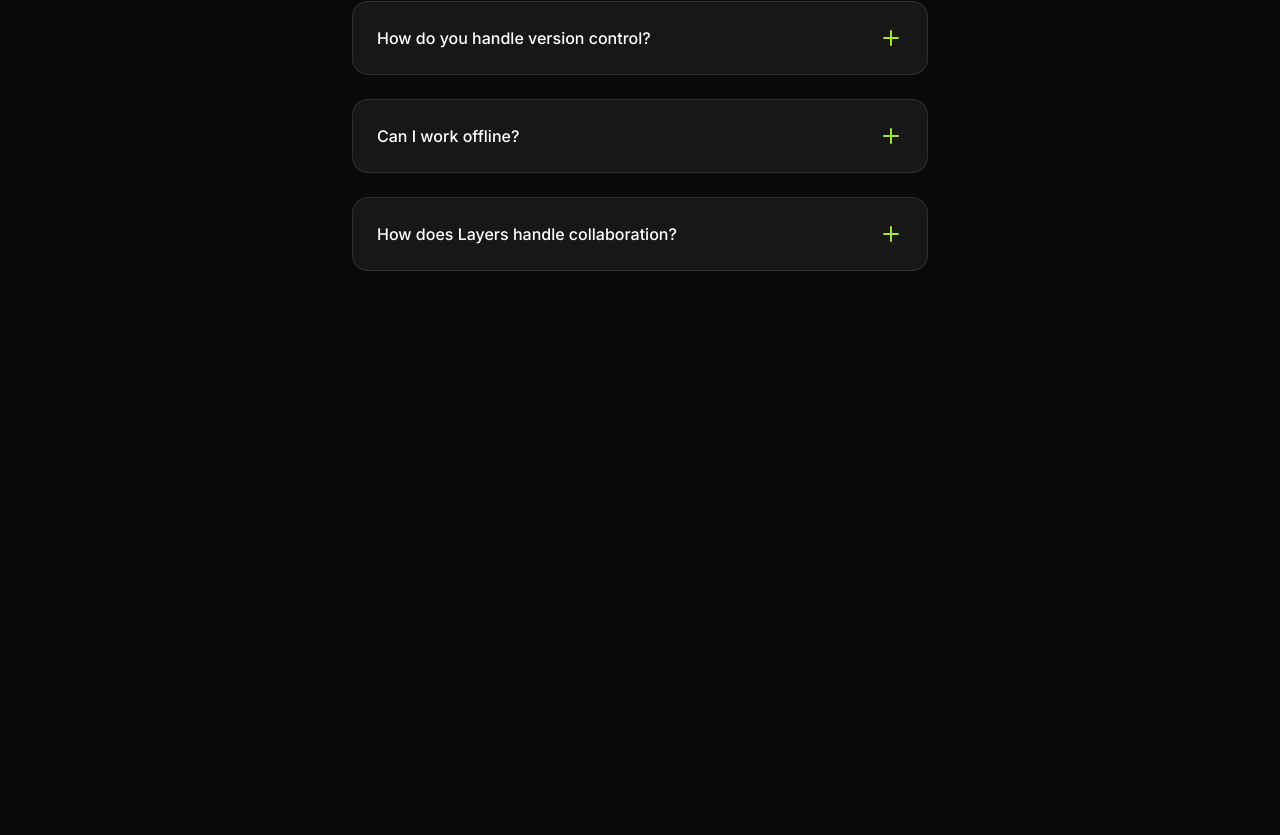
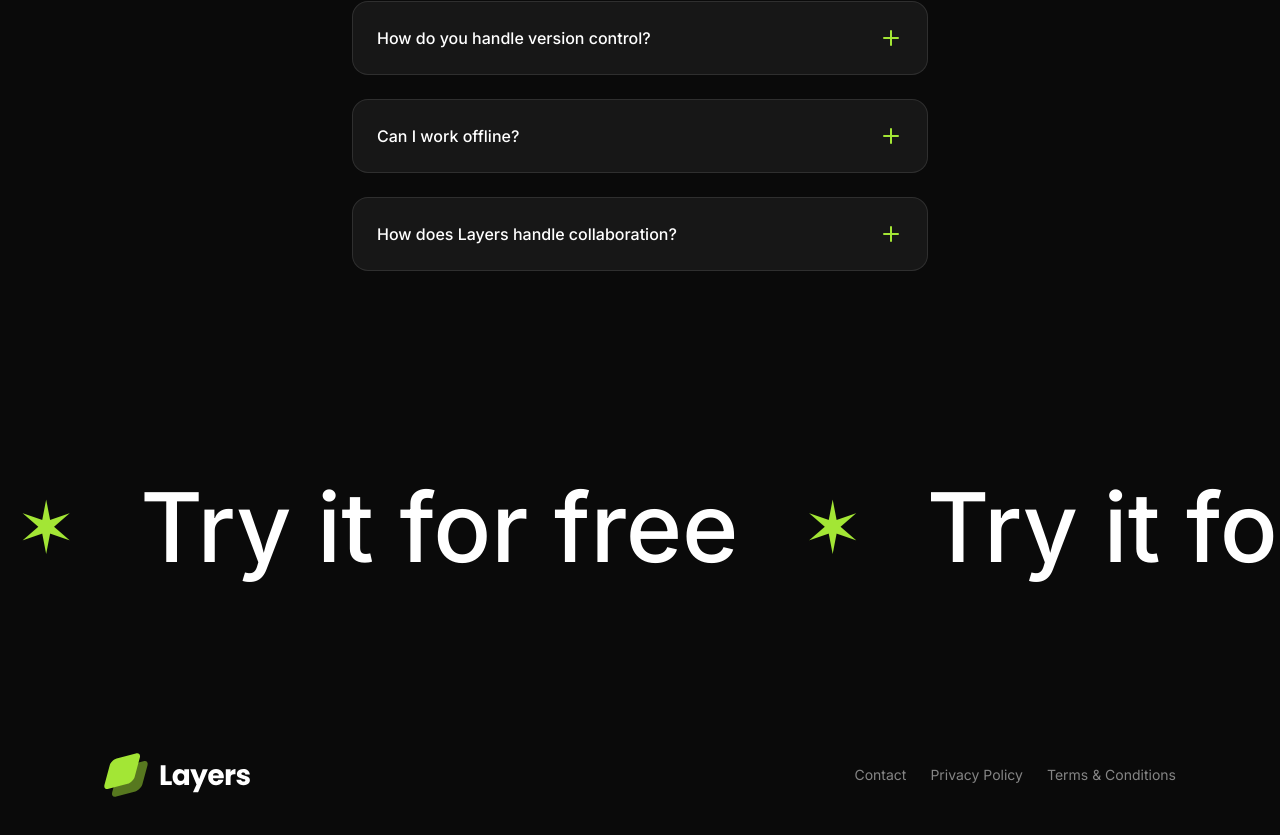
Before and after one commit to Sekwaticode/btgaurding, a Next.js app: page / in a window 1280 px wide. Shown: the part 4533-5368 px from the top of the page. Before the commit the page ends 4900 px from the top, so only its background shows below. Built offline with nearby package versions, Linux system fonts and the light colour scheme.

Commit message:
Static officially done

```diff
--- a/src/app/page.tsx
+++ b/src/app/page.tsx
@@ -5,6 +5,8 @@ import Introduction from "@/sections/Introduction";
 import Features from "@/sections/Features";
 import Integrations from "@/sections/Integrations";
 import Faqs from "@/sections/Faqs";
+import CallToAction from "@/sections/CallToAction";
+import Footer from "@/sections/Footer";
 
 export default function Home() {
     return (
@@ -16,6 +18,8 @@ export default function Home() {
         <Features/>
         <Integrations/>
         <Faqs/>
+        <CallToAction/>
+        <Footer/>
         </>
     );
 }
--- a/src/sections/CallToAction.tsx
+++ b/src/sections/CallToAction.tsx
@@ -1,3 +1,18 @@
 export default function CallToAction() {
-    return <div>Call To Action</div>;
+    return (
+        <section className="py-24">
+            <div className="overflow-x-clip p-4 flex">
+                <div className="flex flex-none gap-16 text-7xl md:text-8xl font-medium">
+                    {Array.from({ length: 10 }).map((_, i) => (
+                        <div key={i} className="flex items-center gap-16">
+                            <span className="text-lime-400 text-7xl">&#10038;</span>
+                            <span >
+                                Try it for free
+                            </span>
+                        </div>
+                    ))}
+                </div>
+            </div>
+        </section>
+    );
 }
--- a/src/sections/Footer.tsx
+++ b/src/sections/Footer.tsx
@@ -1,3 +1,6 @@
+import LogoImage from "@/assets/images/logo.svg";
+import Image from "next/image";
+
 const footerLinks = [
     { href: "#", label: "Contact" },
     { href: "#", label: "Privacy Policy" },
@@ -5,5 +8,27 @@ const footerLinks = [
 ];
 
 export default function Footer() {
-    return <div>Footer</div>;
+    return (
+        <section className="py-16">
+            <div className="container">
+                <div className="flex flex-col md:flex-row items-center md:justify-between items-center gap-6">
+                    <div>
+                        <Image src={LogoImage} alt="Layers logo" />
+                    </div>
+                    <div>
+                        <nav className="flex gap-6">
+                            {footerLinks.map((link) => (
+                                <a
+                                    href={link.href}
+                                    className="text-white/50 text-sm"
+                                >
+                                    {link.label}
+                                </a>
+                            ))}
+                        </nav>
+                    </div>
+                </div>
+            </div>
+        </section>
+    );
 }
```
